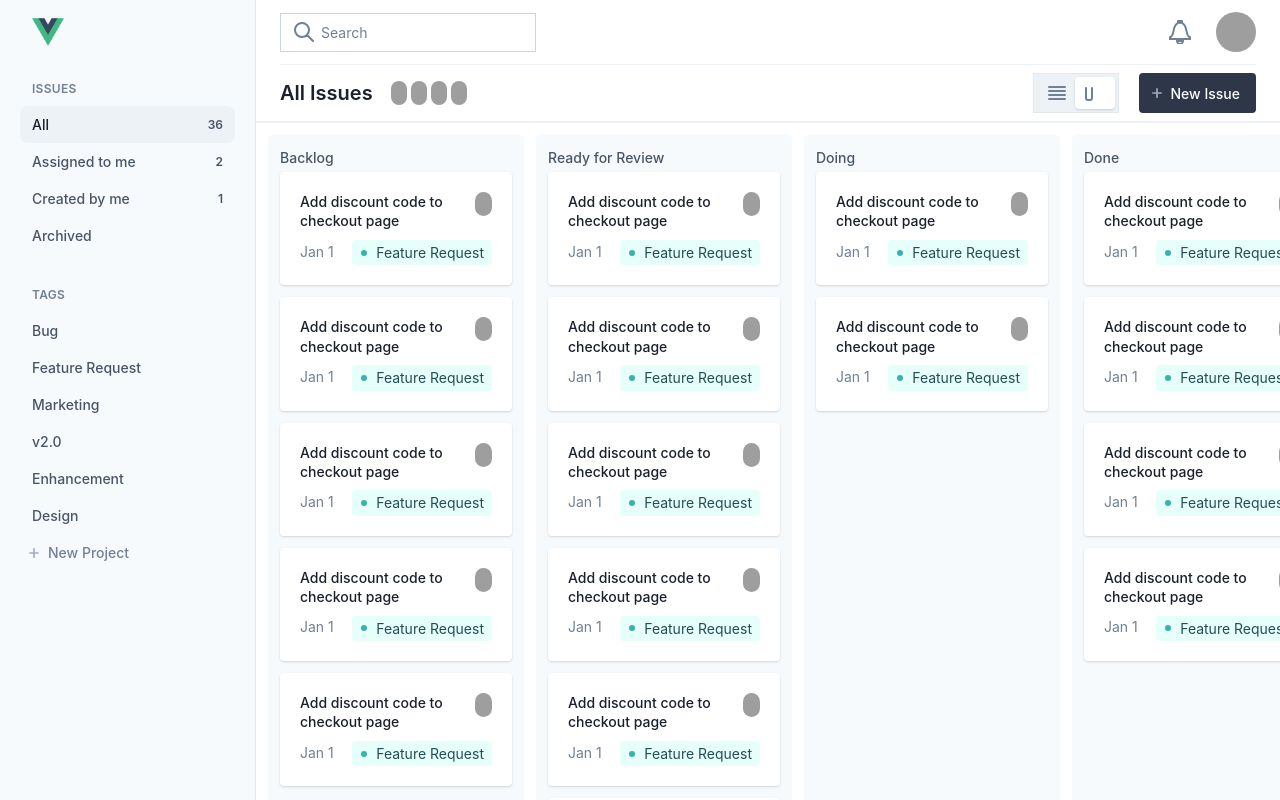
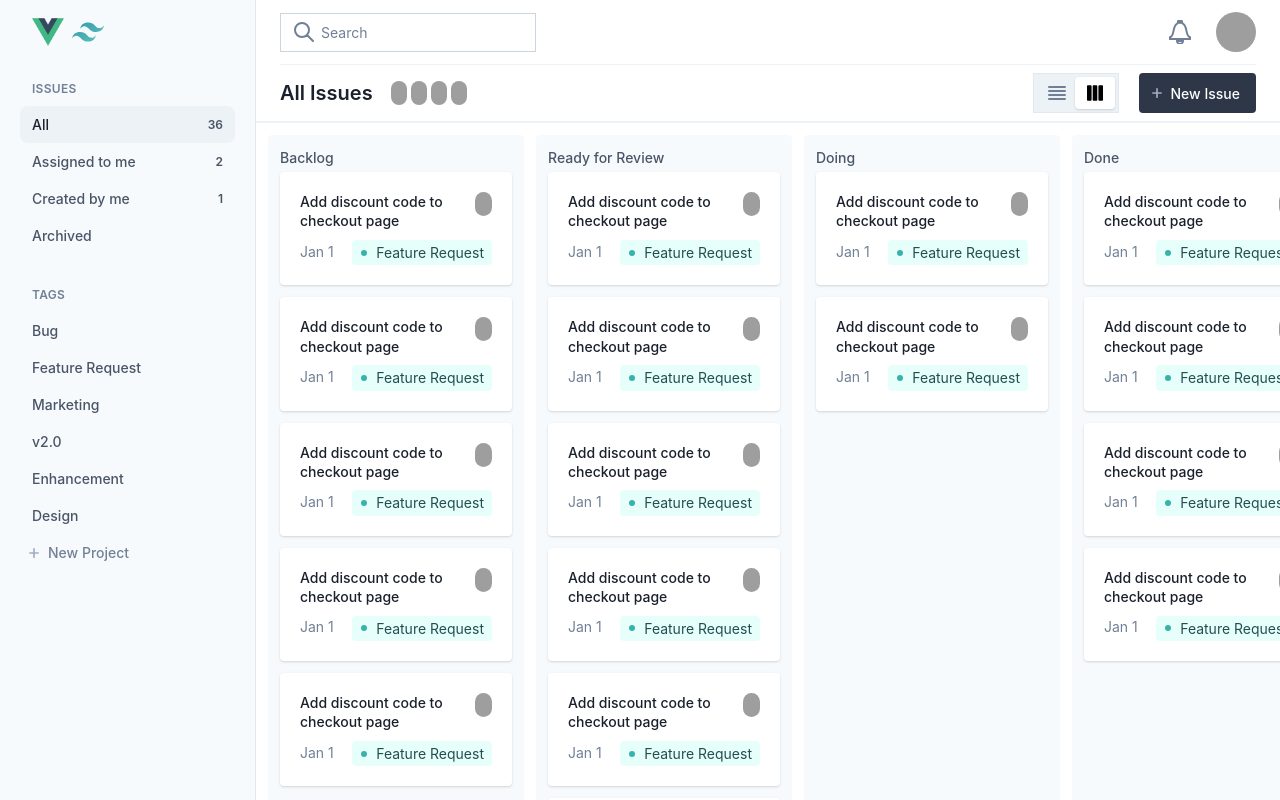
Before and after one commit to muhsenmaqsudi/vue-tailwindcss-progress, a Vue app: page / in a window 1280 px wide. Built offline with nearby package versions, Linux system fonts and the light colour scheme; grey boxes are pictures that could not be loaded; what tailwindcss-animations, tailwindcss-transforms would draw is missing.

Commit message:
modified top header responsive design in xs screens

```diff
--- a/src/App.vue
+++ b/src/App.vue
@@ -9,6 +9,11 @@ subcategory: Application UI
 <template>
   <div class="h-screen flex">
     <div
+      :class="sidebarOpen ? 'block' : 'hidden'"
+      class="fixed inset-0 bg-black opacity-25 lg:hidden"
+      @click="sidebarOpen = false"
+    ></div>
+    <div
       :class="
         sidebarOpen
           ? 'translate-x-0 animation-ease-out animation-normal'
@@ -17,9 +22,29 @@ subcategory: Application UI
       class="fixed z-30 inset-y-0 left-0 w-64 px-8 py-4 bg-gray-100 border-r border-r overflow-auto lg:static lg:inset-auto lg:translate-x-0"
     >
       <div class="-mx-3 pl-3 pr-1 flex items-center justify-between">
-        <span>
-          <img class="h-8 w-8" src="@/assets/logo.png" alt="vuejs logo" />
-        </span>
+        <div class="flex">
+          <img class="h-8 w-8 mr-2" src="@/assets/logo.png" alt="vuejs logo" />
+          <svg class="h-8 w-8" viewBox="0 0 64 64">
+            <defs>
+              <linearGradient
+                x1="0"
+                y1="-21.333"
+                y2="85.333"
+                id="a"
+                x2="64"
+                gradientUnits="userSpaceOnUse"
+              >
+                <stop stop-color="#2383ae" offset="0%" />
+                <stop stop-color="#6dd7b9" offset="100%" />
+              </linearGradient>
+            </defs>
+            <path
+              d="M16 25.6c2.133-8.533 7.467-12.8 16-12.8 12.8 0 14.4 9.6 20.8 11.2 4.267 1.067 8-.533 11.2-4.8C61.867 27.733 56.533 32 48 32c-12.8 0-14.4-9.6-20.8-11.2-4.267-1.067-8 .533-11.2 4.8zM0 44.8C2.133 36.267 7.467 32 16 32c12.8 0 14.4 9.6 20.8 11.2 4.267 1.067 8-.533 11.2-4.8-2.133 8.533-7.467 12.8-16 12.8-12.8 0-14.4-9.6-20.8-11.2-4.267-1.067-8 .533-11.2 4.8z"
+              fill="url(#a)"
+              fill-rule="evenodd"
+            />
+          </svg>
+        </div>
         <button class="text-gray-700 lg:hidden" @click="sidebarOpen = false">
           <svg class="h-6 w-6" viewBox="0 0 24 24" fill="none">
             <path
@@ -100,7 +125,7 @@ subcategory: Application UI
         <header>
           <div class="px-6">
             <div class="flex justify-between items-center py-3 border-b border-gray-200">
-              <div class="flex flex-1">
+              <div class="flex-1 min-w-0 flex ">
                 <button class="text-gray-600 lg:hidden" @click="sidebarOpen = true">
                   <svg class="h-6 w-6" viewBox="0 0 24 24" fill="none">
                     <path
@@ -111,7 +136,7 @@ subcategory: Application UI
                     />
                   </svg>
                 </button>
-                <div class="ml-3 relative w-64 lg:ml-0">
+                <div class="flex-shrink ml-3 relative w-64 lg:ml-0">
                   <span class="absolute inset-y-0 left-0 pl-3 flex items-center">
                     <svg class="h-6 w-6 text-gray-600" viewBox="0 0 24 24" fill="none">
                       <path
@@ -128,7 +153,7 @@ subcategory: Application UI
                   />
                 </div>
               </div>
-              <div class="flex items-center">
+              <div class="ml-6 flex-shrink-0 flex items-center">
                 <button>
                   <svg class="h-6 w-6 text-gray-600" viewBox="0 0 24 24" fill="none">
                     <path
@@ -197,12 +222,12 @@ subcategory: Application UI
                     </svg>
                   </button>
                   <button class="-m-px px-2 py-1 bg-white rounded shadow">
-                    <svg class="h-6 w-6 text-gray-600" viewBox="0 0 24 24" fill="none">
+                    <svg class="py-1 h-6 w-6 text-gray-600" viewBox="0 0 978 978">
                       <path
                         stroke="currentColor"
                         stroke-width="2"
                         stroke-linecap="round"
-                        d="M9 17V7m0 10a2 2 0 01-2 2H5a2 2 0 01-2-2V7a2 2 0 01-2"
+                        d="M0 903c0 33.1 26.9 60 60 60h160c33.1 0 60-26.9 60-60V75c0-33.1-26.9-60-60-60H60C26.9 15 0 41.9 0 75v828zM409 15c-33.1 0-60 26.9-60 60v828c0 33.1 26.9 60 60 60h160c33.1 0 60-26.9 60-60V75c0-33.1-26.9-60-60-60H409zM758 963h160c33.1 0 60-26.9 60-60V75c0-33.1-26.9-60-60-60H758c-33.1 0-60 26.9-60 60v828c0 33.1 26.9 60 60 60z"
                       />
                     </svg>
                   </button>
@@ -223,8 +248,10 @@ subcategory: Application UI
               </div>
             </div>
           </div>
-          <div class="flex p-1 border-t border-b bg-gray-200 sm:hidden">
-            <button class="-m-px px-2 py-1 rounded">
+          <div class="flex px-4 p-1 border-t border-b bg-gray-200 sm:hidden">
+            <button
+              class="inline-flex justify-center items-center w-1/2 px-2 py-1 rounded"
+            >
               <svg class="h-6 w-6 text-gray-600" viewBox="0 0 24 24" fill="none">
                 <path
                   stroke="currentColor"
@@ -233,16 +260,20 @@ subcategory: Application UI
                   d="M4 6h16M4 10h16M4 14h16M4 18h16"
                 />
               </svg>
+              <span class="ml-2 text-sm font-medium text-gray-600">List</span>
             </button>
-            <button class="-m-px px-2 py-1 bg-white rounded shadow">
-              <svg class="h-6 w-6 text-gray-600" viewBox="0 0 24 24" fill="none">
+            <button
+              class="inline-flex justify-center items-center w-1/2 px-2 py-1 bg-white rounded shadow"
+            >
+              <svg class="py-1 h-6 w-6 text-gray-600" viewBox="0 0 978 978">
                 <path
                   stroke="currentColor"
                   stroke-width="2"
                   stroke-linecap="round"
-                  d="M9 17V7m0 10a2 2 0 01-2 2H5a2 2 0 01-2-2V7a2 2 0 012-2h2a2 2 0"
+                  d="M0 903c0 33.1 26.9 60 60 60h160c33.1 0 60-26.9 60-60V75c0-33.1-26.9-60-60-60H60C26.9 15 0 41.9 0 75v828zM409 15c-33.1 0-60 26.9-60 60v828c0 33.1 26.9 60 60 60h160c33.1 0 60-26.9 60-60V75c0-33.1-26.9-60-60-60H409zM758 963h160c33.1 0 60-26.9 60-60V75c0-33.1-26.9-60-60-60H758c-33.1 0-60 26.9-60 60v828c0 33.1 26.9 60 60 60z"
                 />
               </svg>
+              <span class="ml-2 text-sm font-medium text-gray-900">Board</span>
             </button>
           </div>
         </header>
```
